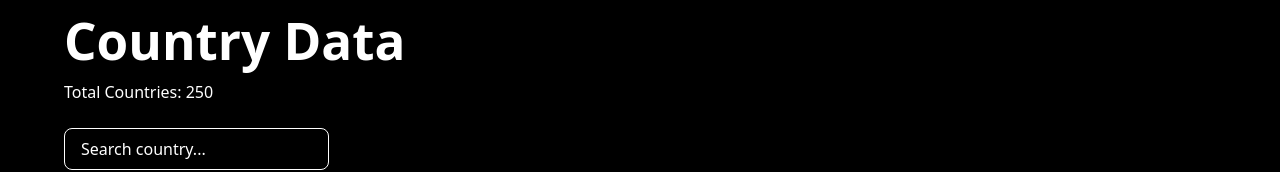
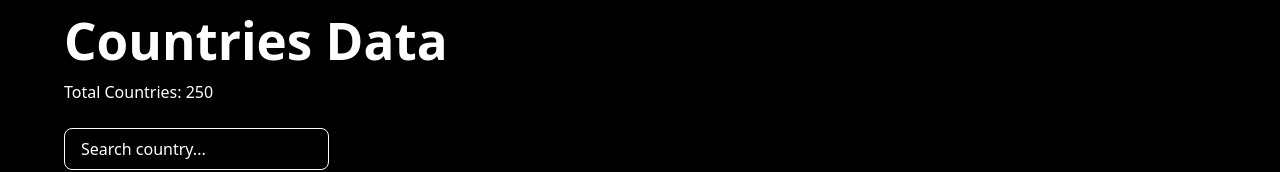
Before and after one commit to MAnwarulhaq/country-details, a React (Vite) app: page / in a window 1280 px wide. Shown: the top 172 px of the page. Built offline with nearby package versions, Linux system fonts and the light colour scheme.

Commit message:
Update the code

```diff
--- a/src/components/Country.jsx
+++ b/src/components/Country.jsx
@@ -12,7 +12,7 @@ const Country = () => {
 
   return (
     <div className="max-w-[90%] mx-auto text-white">
-      <h1 className="text-2xl font-bold my-3">Country Data</h1>
+      <h1 className="text-2xl font-bold my-3">Countries Data</h1>
       <p>Total Countries: {countrydata.length}</p>
 
       {/* Search Input */}
--- a/src/components/CountryDetail.jsx
+++ b/src/components/CountryDetail.jsx
@@ -5,7 +5,6 @@ import countrydata from "../countrydata/countrydata";
 const CountryDetail = () => {
   const { name } = useParams();
 
-  // find exact country
   const country = countrydata.find(
     (c) => c.name.common.toLowerCase() === name.toLowerCase()
   );
@@ -18,7 +17,7 @@ const CountryDetail = () => {
     );
   }
 
-  // Destructure country data
+
   const {
     flags,
     population,
```
